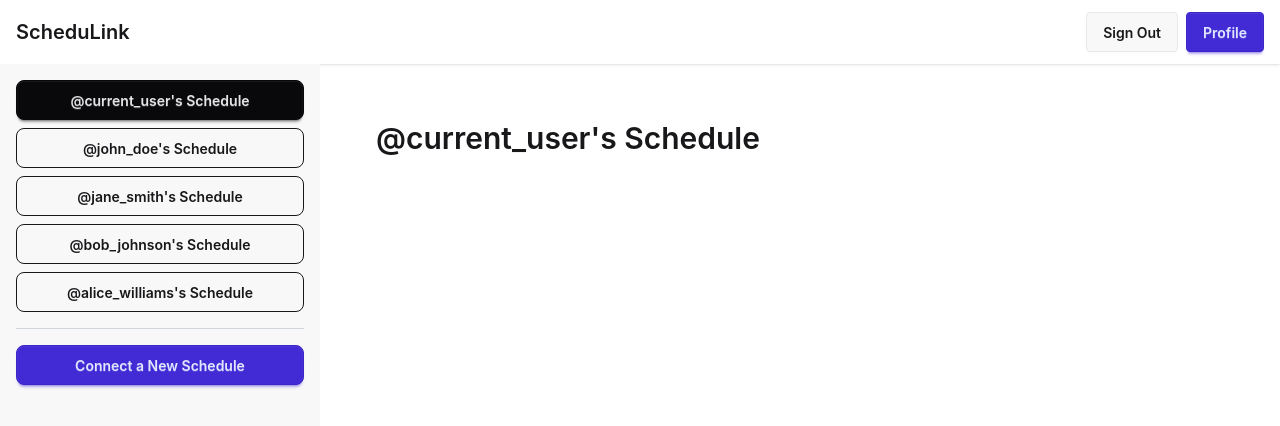
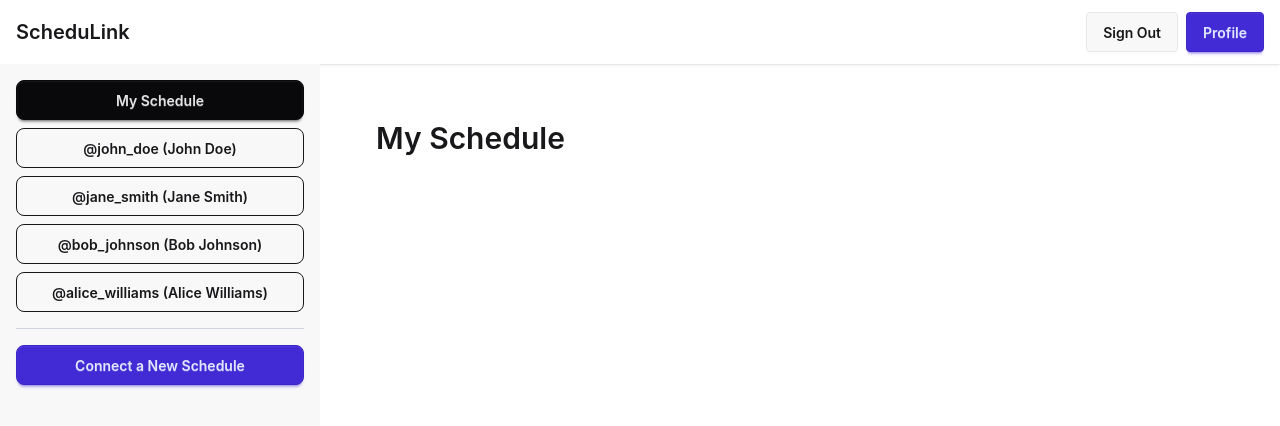
Before and after one commit to Lance-Tan/Schedule-Sharer, an Angular app in the folder ScheduLink-FrontEnd/: page /dashboard in a window 1280 px wide. Shown: the top 426 px of the page. Built offline with nearby package versions, Linux system fonts and the light colour scheme.

Commit message:
update menu titles

```diff
--- a/ScheduLink-FrontEnd/src/app/pages/dashboard/dashboard.html
+++ b/ScheduLink-FrontEnd/src/app/pages/dashboard/dashboard.html
@@ -4,7 +4,7 @@
   <input id="my-drawer-3" type="checkbox" class="drawer-toggle" />
   <div class="drawer-content relative flex flex-col p-14">
     <!-- Page content here -->
-    <h2 class="font-semibold text-3xl">@{{ selectedUsername() }}'s Schedule</h2>
+    <h2 class="font-semibold text-3xl">{{ getSelectedAccountName() }}</h2>
 
     <label for="my-drawer-3" class="glass btn btn-circle m-3 drawer-button md:hidden absolute left-0 top-0">
       >
@@ -19,7 +19,7 @@
           class="btn rounded-box"
           [ngClass]="selectedUsername() === currentUser().username ? 'btn-neutral' : 'btn-outline'"
           (click)="selectAccount(currentUser().username)">
-          @{{ currentUser().username }}'s Schedule
+          My Schedule
         </button>
       </li>
 
@@ -29,7 +29,7 @@
             class="btn rounded-box"
             [ngClass]="selectedUsername() === account.username ? 'btn-neutral' : 'btn-outline'"
             (click)="selectAccount(account.username)">
-            @{{ account.username }}'s Schedule
+            @{{ account.username }} ({{account.names[0]}})
           </button>
         </li>
       }
--- a/ScheduLink-FrontEnd/src/app/pages/dashboard/dashboard.ts
+++ b/ScheduLink-FrontEnd/src/app/pages/dashboard/dashboard.ts
@@ -45,4 +45,13 @@ export class DashboardComponent {
   selectAccount(username: string) {
     this.selectedUsername.set(username);
   }
+
+  getSelectedAccountName(): string {
+    const selected = this.selectedUsername();
+    if (selected === this.currentUser().username) {
+      return 'My Schedule';
+    }
+    const account = this.accounts().find(a => a.username === selected);
+    return (account?.names[0] || '') + "'s Schedule";
+  }
 }
```
